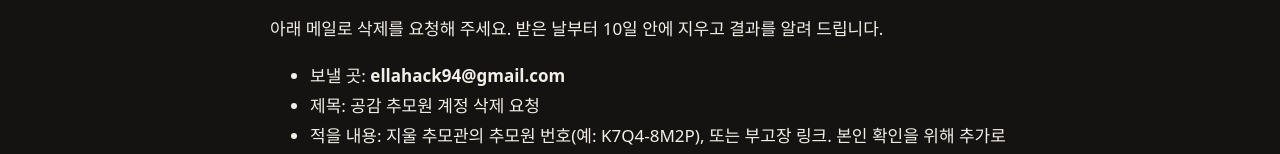
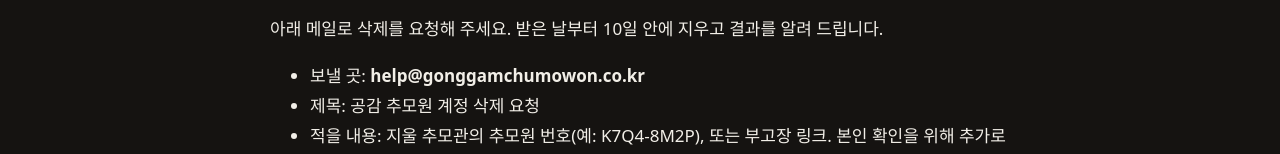
Before and after one commit to ellahack94-byte/gonggamchumowon-site, a plain HTML site: page delete.html in a window 1280 px wide. Shown: the part 794-948 px from the top of the page. Drawn offline with Linux system fonts and the light colour scheme; a web font is replaced by a local one.

Commit message:
계정 삭제 안내: 문의 메일을 회사 주소로
Co-Authored-By: Claude Opus 5.5 <noreply@anthropic.com>
Claude-Session: https://claude.ai/code/session_01WvjGqiVXugAiAGwkNjewY5

```diff
--- a/delete.html
+++ b/delete.html
@@ -35,7 +35,7 @@
 <h2>앱을 지웠거나 쓸 수 없을 때</h2>
 <p>아래 메일로 삭제를 요청해 주세요. 받은 날부터 10일 안에 지우고 결과를 알려 드립니다.</p>
 <ul>
-<li>보낼 곳: <b>ellahack94@gmail.com</b></li>
+<li>보낼 곳: <b>help@gonggamchumowon.co.kr</b></li>
 <li>제목: 공감 추모원 계정 삭제 요청</li>
 <li>적을 내용: 지울 추모관의 추모원 번호(예: K7Q4-8M2P), 또는 부고장 링크. 본인 확인을 위해 추가로 여쭤볼 수 있습니다.</li>
 </ul>
```
